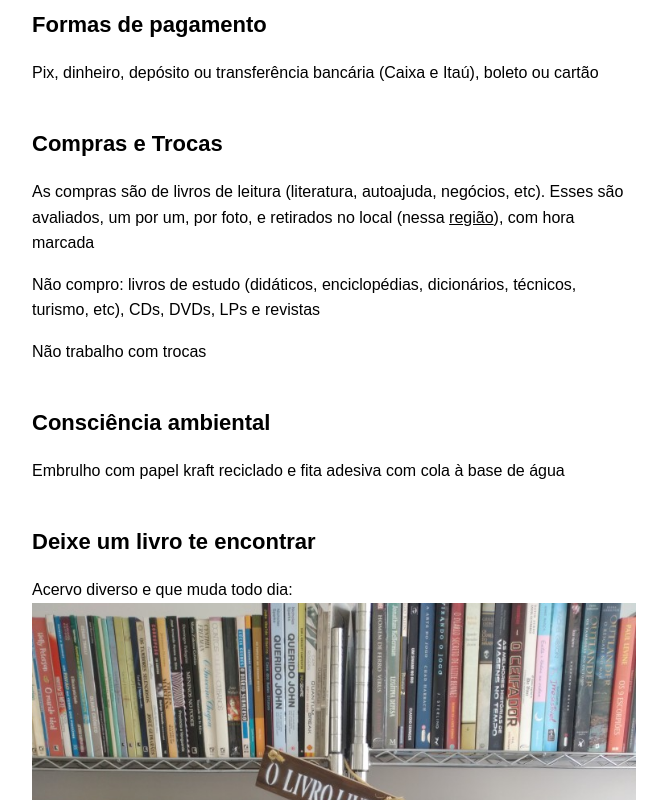
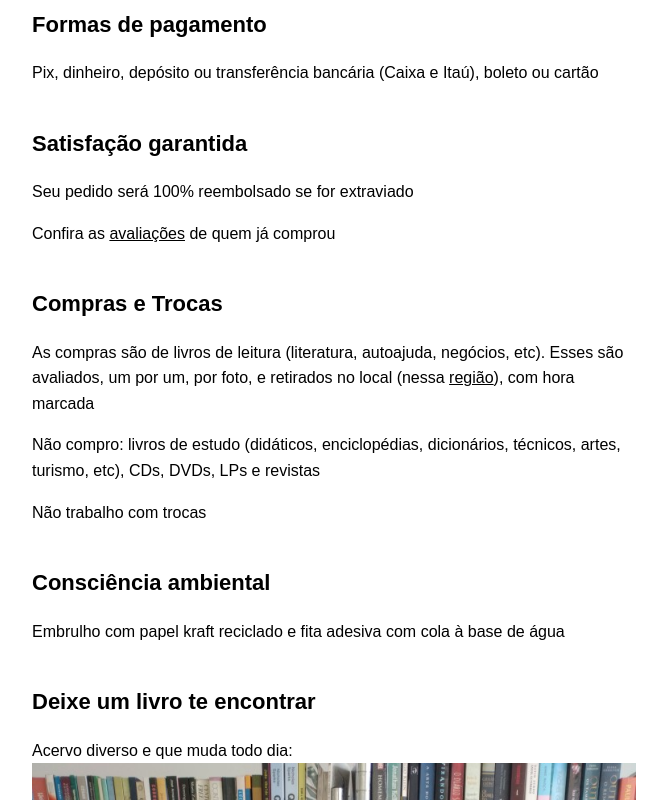
Before and after one commit to sebomelivro/sebomelivro.github.io, a plain HTML site: page index.html in a window 1280 px wide. Shown: the part 1080-1880 px from the top of the page, without its empty margins (306-973 px from the left). Drawn offline with Linux system fonts and the light colour scheme.

Commit message:
Update index.html

```diff
--- a/index.html
+++ b/index.html
@@ -61,11 +61,18 @@
 <p>Pix, dinheiro, depósito ou transferência bancária (Caixa e Itaú), boleto ou cartão</p>
 
 
+<h2>Satisfação garantida</h2>
+
+<p>Seu pedido será 100% reembolsado se for extraviado<p>
+
+<p>Confira as <a href="https://www.estantevirtual.com.br/qualificacoes?vendedor=4396180" target="_blank">avaliações</a> de quem já comprou</p>
+
+
 <h2>Compras e Trocas</h2>
 
 <p>As compras são de livros de leitura (literatura, autoajuda, negócios, etc). Esses são avaliados, um por um, por foto, e retirados no local (nessa <a href="mapa.html">região</a>), com hora marcada</p>
 
-<p>Não compro: livros de estudo (didáticos, enciclopédias, dicionários, técnicos, turismo, etc), CDs, DVDs, LPs e revistas</p>
+<p>Não compro: livros de estudo (didáticos, enciclopédias, dicionários, técnicos, artes, turismo, etc), CDs, DVDs, LPs e revistas</p>
 
 <p>Não trabalho com trocas</p>
 
@@ -80,13 +87,6 @@
 <p>Acervo diverso e que muda todo dia:
 
 <img src="acervo.jpg" width="100%">
-
-
-<h2>Satisfação garantida</h2>
-
-<p>Seu pedido será 100% reembolsado se você não receber<p>
-
-<p>Confira as <a href="https://www.estantevirtual.com.br/qualificacoes?vendedor=4396180" target="_blank">avaliações</a> de quem já comprou</p>
 
 
 <h2>Textos e reflexões</h2>
```
